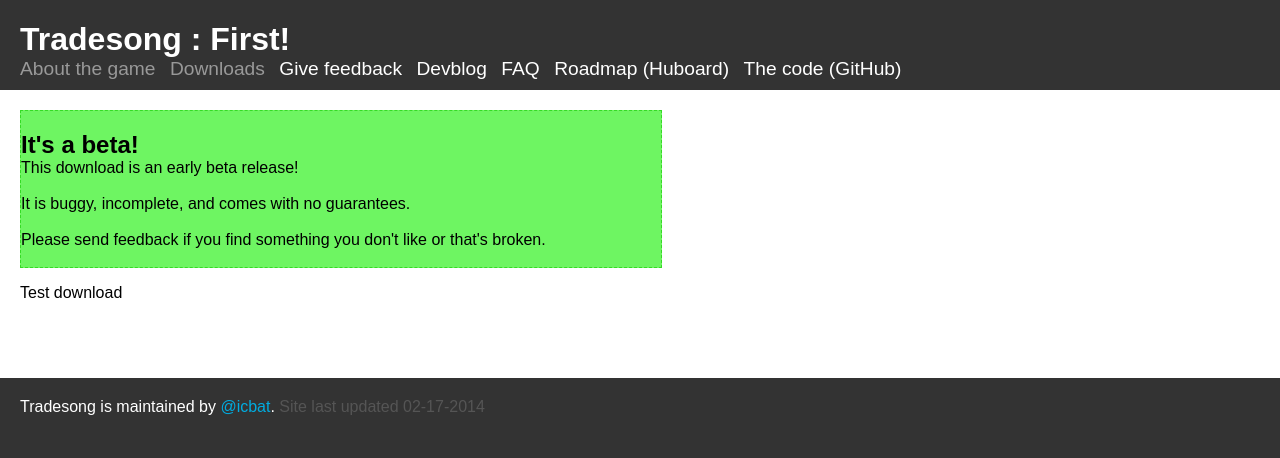
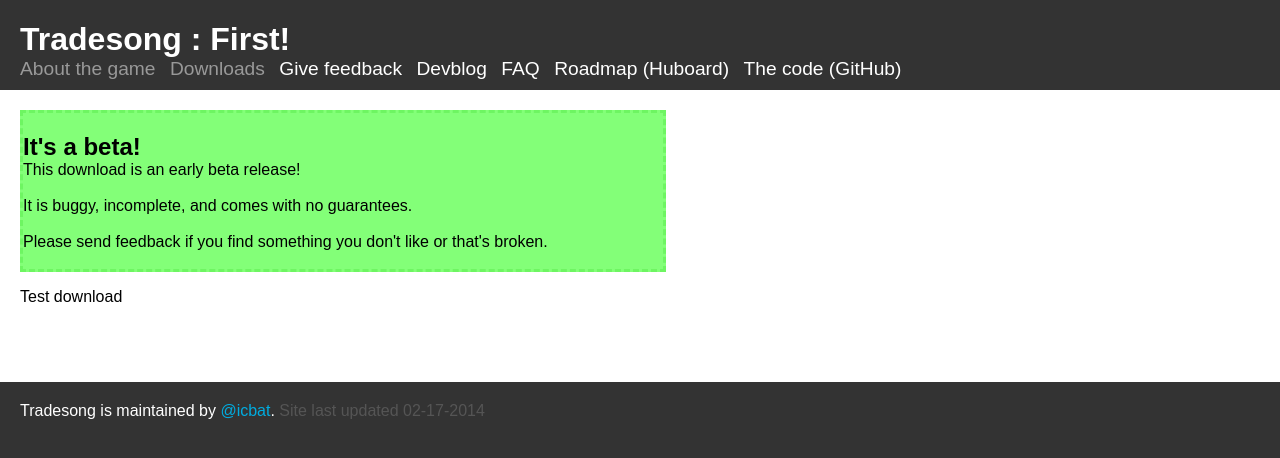
Before and after one commit to icbat/tradesong, a Jekyll site: the page built from _posts/2014-2-17-test-download.md, in a window 1280 px wide. Shown: the top 458 px of the page. Built offline with Jekyll 4.4.1, drawn with Linux system fonts in a browser that asks for light colours.

Commit message:
Toning down the brightness

```diff
--- a/stylesheets/stylesheet.css
+++ b/stylesheets/stylesheet.css
@@ -97,7 +97,7 @@
 }
 
 div.betaWarning  {
-	background-color: #6EF562;
-	border: 1px dashed #35DB25;
+	background-color: #83FF78;
+	border: 3px dashed #6EF562;
 	max-width: 640px;
 }
```
